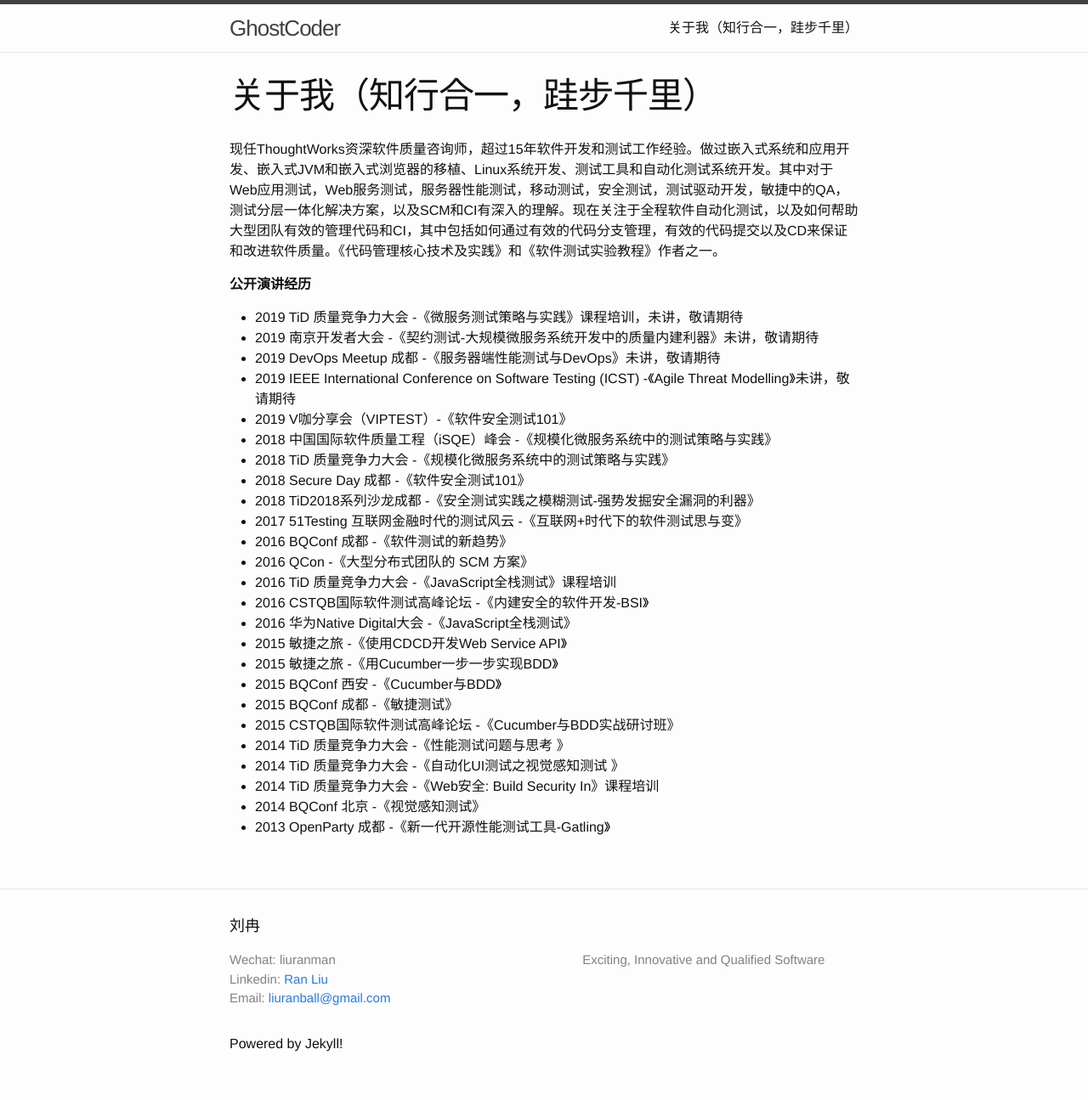
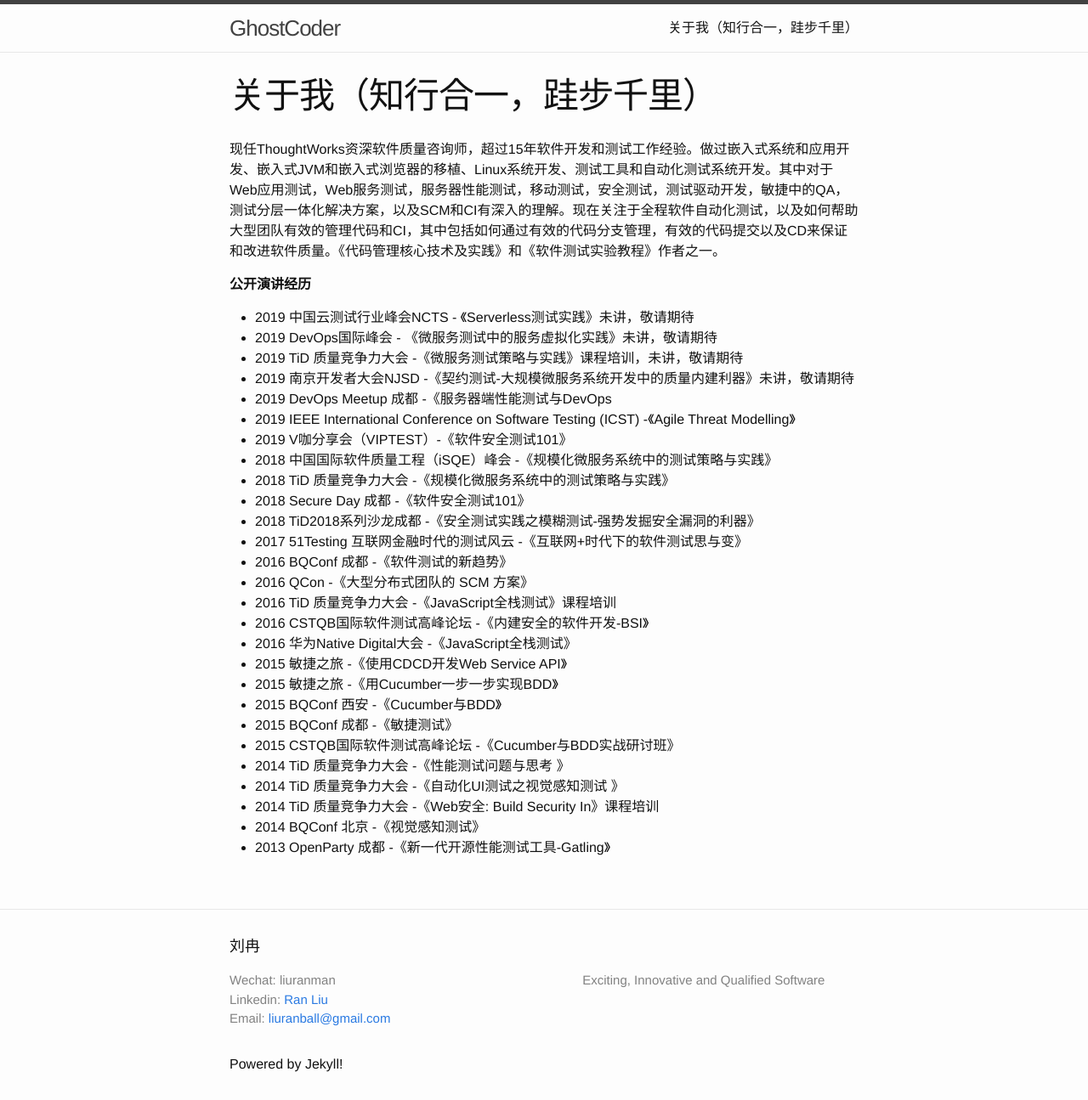
Before and after one commit to TWRanMan/twranman.github.io, a Jekyll site: the page built from about.md, in a window 1280 px wide. Shown: the whole page at 85% size. Built offline with Jekyll 4.4.1, drawn with Linux system fonts in a browser that asks for light colours; before the commit the page ends 1271 px from its top, so only the background shows below that.

Commit message:
[Ran]update the about me'

```diff
--- a/about.md
+++ b/about.md
@@ -9,10 +9,12 @@ permalink: /about/
 
 **公开演讲经历**
 
+- 2019 中国云测试行业峰会NCTS - 《Serverless测试实践》未讲，敬请期待
+- 2019 DevOps国际峰会 - 《微服务测试中的服务虚拟化实践》未讲，敬请期待
 - 2019 TiD 质量竞争力大会 -《微服务测试策略与实践》课程培训，未讲，敬请期待
-- 2019 南京开发者大会 -《契约测试-大规模微服务系统开发中的质量内建利器》未讲，敬请期待
-- 2019 DevOps Meetup 成都 -《服务器端性能测试与DevOps》未讲，敬请期待
-- 2019 IEEE International Conference on Software Testing (ICST) -《Agile Threat Modelling》未讲，敬请期待
+- 2019 南京开发者大会NJSD -《契约测试-大规模微服务系统开发中的质量内建利器》未讲，敬请期待
+- 2019 DevOps Meetup 成都 -《服务器端性能测试与DevOps
+- 2019 IEEE International Conference on Software Testing (ICST) -《Agile Threat Modelling》
 - 2019 V咖分享会（VIPTEST）-《软件安全测试101》
 - 2018 中国国际软件质量工程（iSQE）峰会 -《规模化微服务系统中的测试策略与实践》
 - 2018 TiD 质量竞争力大会 -《规模化微服务系统中的测试策略与实践》
```
